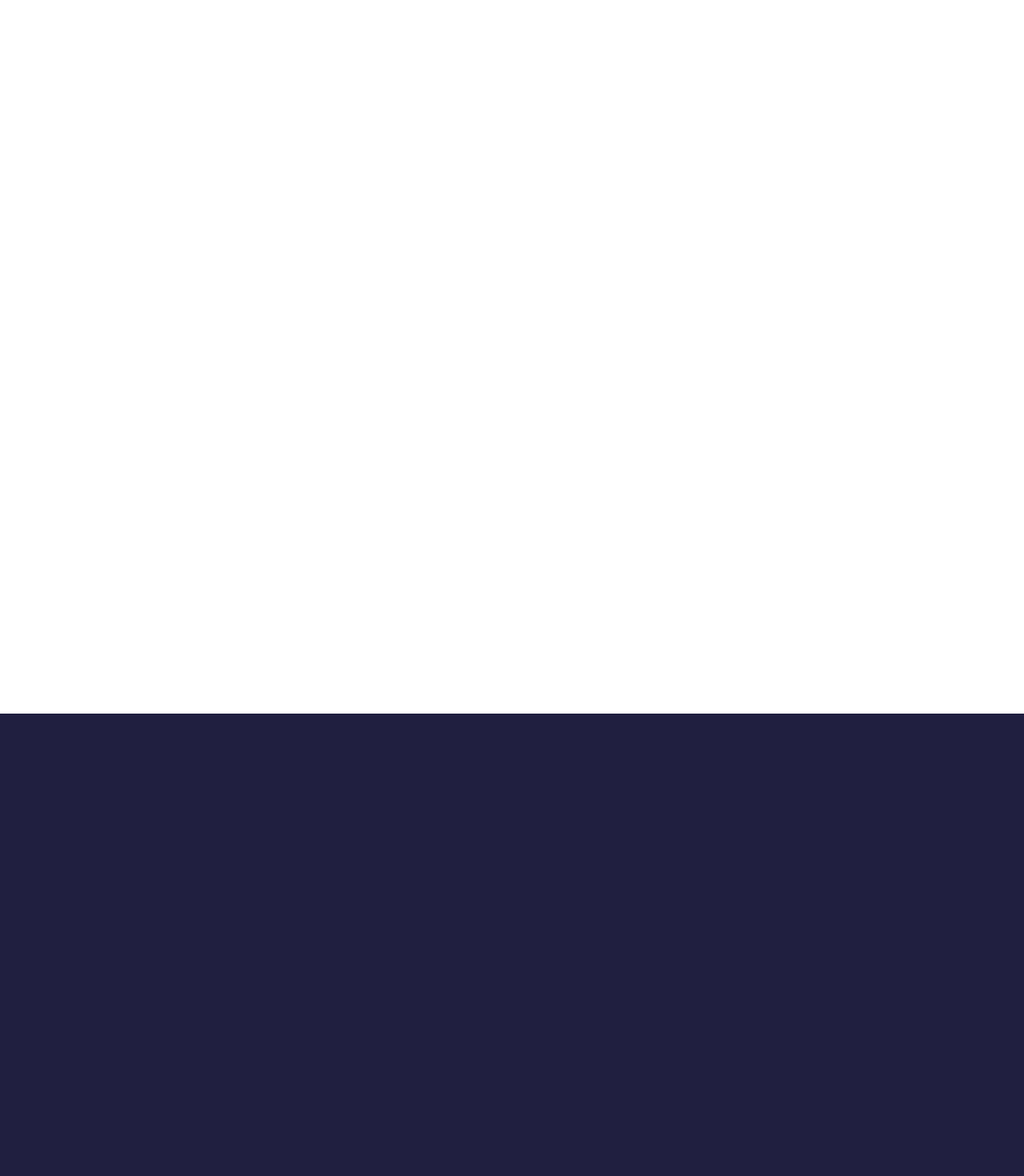
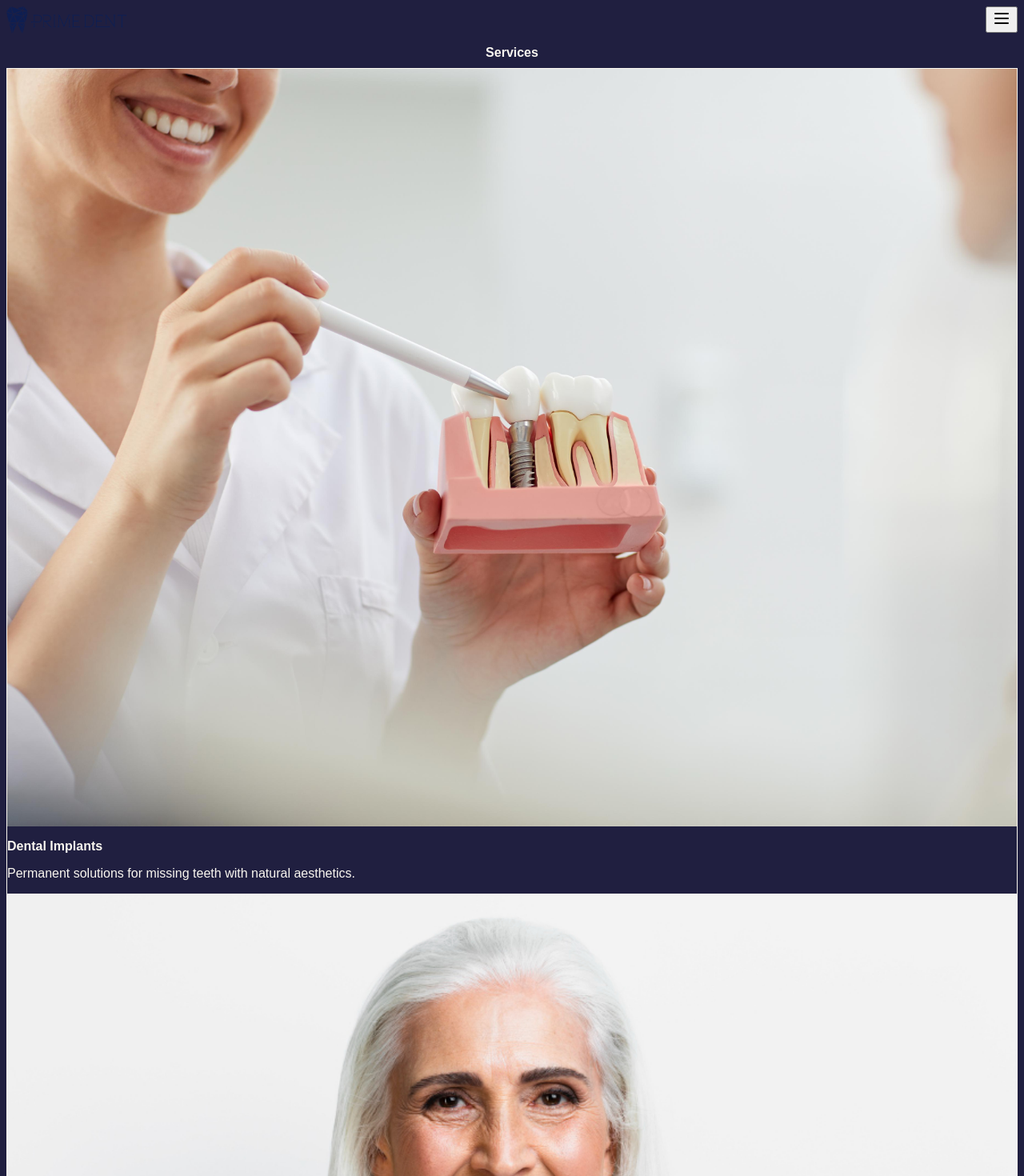
Before and after one commit to moh92ahm/primedent-next, a Next.js app: page /services in a window 1280 px wide. Before the commit this address had no page. Shown: the top 1470 px of the page at 80% size. Before the commit the page ends 892 px from the top, so only its background shows below. Built offline with nearby package versions, Linux system fonts and the light colour scheme.

Commit message:
problem in styling

```diff
--- a/postcss.config.js
+++ b/postcss.config.js
@@ -1,6 +1,6 @@
 module.exports = {
   plugins: {
-    tailwindcss: {},
+    '@tailwindcss/postcss': {},
     autoprefixer: {},
   },
 }
--- a/src/app/globals.css
+++ b/src/app/globals.css
@@ -10,7 +10,7 @@
   h5,
   h6 {
     font-size: unset;
-    font-weight: unset;
+    font-weight: 700;
   }
 
   :root {
@@ -32,9 +32,9 @@
   }
 }
 
-html {
+/* html {
   opacity: 0;
-}
+} */
 
 html[data-theme='dark'],
 html[data-theme='light'] {
--- a/src/app/layout.tsx
+++ b/src/app/layout.tsx
@@ -15,7 +15,7 @@ export default function RootLayout({
     <html lang="en">
       <body className="bg-[--brand-background] text-[--brand-white] antialiased">
         <Header />
-        {children}
+        <main className="min-h-screen px-4 md:px-8 lg:px-16">{children}</main>
         <Footer />
       </body>
     </html>
--- a/src/app/page.tsx
+++ b/src/app/page.tsx
@@ -1,7 +1,6 @@
 import type { Metadata } from 'next'
 import React from 'react'
 
-// import Image from 'next/image'
 import Link from 'next/link'
 
 import Image from 'next/image'
--- /dev/null
+++ b/src/app/services/page.tsx
@@ -0,0 +1,77 @@
+import type { Metadata } from 'next'
+import React from 'react'
+
+import Image from 'next/image'
+
+export const metadata: Metadata = {
+  title: 'Services | Primedent',
+}
+
+export default function ServicesPage() {
+
+  const services = [
+    {
+      title: 'Dental Implants',
+      description: 'Permanent solutions for missing teeth with natural aesthetics.',
+      image: '/03.jpeg',
+    },
+    {
+      title: 'Hollywood Smile',
+      description: 'Transform your smile with veneers and cosmetic enhancements.',
+      image: '/02.jpg',
+    },
+    {
+      title: 'Zirconium Crowns',
+      description: 'Strong, metal-free crowns for durability and beauty.',
+      image: '/01.jpg',
+    },
+    {
+      title: 'Root Canal Treatment',
+      description: 'Save natural teeth with painless root canal procedures.',
+      image: '/05.jpeg',
+    },
+    {
+      title: 'Teeth Whitening',
+      description: 'Professional whitening for a brighter, cleaner smile.',
+      image: '/04.jpeg',
+    },
+    {
+      title: 'Orthodontics',
+      description: 'Invisible aligners for discreet and comfortable orthodontics.',
+      image: '/06.jpeg',
+    },
+  ]
+
+  return (
+    <div className="bg-background text-foreground">
+      {/* Hero Section */}
+      <div className="relative overflow-hidden my-28 w-max-screen-xl mx-auto px-6 justify-items-center">
+        <h1 className="text-brand-white justify-center font-heading font-bold text-6xl">Services</h1>
+      </div>
+      {/* Services Grid */}
+      <section className=" max-w-screen-xl m-auto grid grid-cols-1 md:grid-cols-2 lg:grid-cols-3 gap-12 pb-24">
+        {services.map((service, index) => (
+          <div
+            key={index}
+            className="p-6 group border border-border bg-brand-primary transition-colors hover:bg-brand-dark text-foreground hover:text-brand-primary"
+          >
+            <div className="aspect-[4/3] relative">
+              <Image
+                src={service.image}
+                alt={service.title}
+                fill
+                className="object-cover"
+              />
+            </div>
+            <div className="p-4">
+              <h3 className="text-xl font-heading font-bold mb-1 transition-colors text-brand-background group-hover:text-brand-primary">{service.title}</h3>
+              <p className="text-sm transition-colors text-brand-background group-hover:text-white">
+                {service.description}
+              </p>
+            </div>
+          </div>
+        ))}
+      </section>
+    </div>
+  )
+}
--- /dev/null
+++ b/src/components/Header/RowLabel.tsx
@@ -0,0 +1,13 @@
+'use client'
+import { Header } from '@/payload-types'
+import { RowLabelProps, useRowLabel } from '@payloadcms/ui'
+
+export const RowLabel: React.FC<RowLabelProps> = () => {
+  const data = useRowLabel<NonNullable<Header['navItems']>[number]>()
+
+  const label = data?.data?.link?.label
+    ? `Nav item ${data.rowNumber !== undefined ? data.rowNumber + 1 : ''}: ${data?.data?.link?.label}`
+    : 'Row'
+
+  return <div>{label}</div>
+}
--- a/tailwind.config.js
+++ b/tailwind.config.js
@@ -1,7 +1,9 @@
+/** @type {import('tailwindcss').Config} */
 import tailwindcssAnimate from 'tailwindcss-animate'
 import typography from '@tailwindcss/typography'
 
-/** @type {import('tailwindcss').Config} */
+import defaultTheme from 'tailwindcss/defaultTheme'
+
 const config = {
   content: [
     './pages/**/*.{ts,tsx}',
@@ -9,89 +11,34 @@ const config = {
     './app/**/*.{ts,tsx}',
     './src/**/*.{ts,tsx}',
   ],
-  darkMode: ['selector', '[data-theme="dark"]'],
-  plugins: [tailwindcssAnimate, typography],
-  prefix: '',
-  safelist: [
-    'lg:col-span-4',
-    'lg:col-span-6',
-    'lg:col-span-8',
-    'lg:col-span-12',
-    'border-border',
-    'bg-card',
-    'border-error',
-    'bg-error/30',
-    'border-success',
-    'bg-success/30',
-    'border-warning',
-    'bg-warning/30',
-  ],
+  darkMode: ['class'],
   theme: {
     container: {
       center: true,
       padding: {
+        DEFAULT: '1rem',
+        sm: '1rem',
+        md: '2rem',
+        lg: '2rem',
+        xl: '2rem',
         '2xl': '2rem',
-        DEFAULT: '1rem',
-        lg: '2rem',
-        md: '2rem',
-        sm: '1rem',
-        xl: '2rem',
       },
       screens: {
+        sm: '40rem',
+        md: '48rem',
+        lg: '64rem',
+        xl: '80rem',
         '2xl': '86rem',
-        lg: '64rem',
-        md: '48rem',
-        sm: '40rem',
-        xl: '80rem',
       },
     },
     extend: {
-      animation: {
-        'accordion-down': 'accordion-down 0.2s ease-out',
-        'accordion-up': 'accordion-up 0.2s ease-out',
-      },
-      borderRadius: {
-        lg: 'var(--radius)',
-        md: 'calc(var(--radius) - 2px)',
-        sm: 'calc(var(--radius) - 4px)',
+      fontFamily: {
+        heading: ['Cormorant Garamond', 'serif', ...defaultTheme.fontFamily.sans],
+        body: ['Montserrat', 'sans-serif'],
+        sans: ['Montserrat', 'sans-serif'],
+        mono: ['monospace'],
       },
       colors: {
-        accent: {
-          DEFAULT: 'hsl(var(--accent))',
-          foreground: 'hsl(var(--accent-foreground))',
-        },
-        background: 'hsl(var(--background))',
-        border: 'hsla(var(--border))',
-        card: {
-          DEFAULT: 'hsl(var(--card))',
-          foreground: 'hsl(var(--card-foreground))',
-        },
-        destructive: {
-          DEFAULT: 'hsl(var(--destructive))',
-          foreground: 'hsl(var(--destructive-foreground))',
-        },
-        foreground: 'hsl(var(--foreground))',
-        input: 'hsl(var(--input))',
-        muted: {
-          DEFAULT: 'hsl(var(--muted))',
-          foreground: 'hsl(var(--muted-foreground))',
-        },
-        popover: {
-          DEFAULT: 'hsl(var(--popover))',
-          foreground: 'hsl(var(--popover-foreground))',
-        },
-        primary: {
-          DEFAULT: 'hsl(var(--primary))',
-          foreground: 'hsl(var(--primary-foreground))',
-        },
-        ring: 'hsl(var(--ring))',
-        secondary: {
-          DEFAULT: 'hsl(var(--secondary))',
-          foreground: 'hsl(var(--secondary-foreground))',
-        },
-        success: 'hsl(var(--success))',
-        error: 'hsl(var(--error))',
-        warning: 'hsl(var(--warning))',
         brand: {
           dark: '#0b0d0c',
           background: '#201f40',
@@ -101,11 +48,9 @@ const config = {
           white: '#faf7f0',
         },
       },
-      fontFamily: {
-        mono: ['monospace'],
-        sans: ['Montserrat', 'sans-serif'],
-        heading: ['Cormorant Garamond', 'serif'],
-        body: ['Montserrat', 'sans-serif'],
+      animation: {
+        'accordion-down': 'accordion-down 0.2s ease-out',
+        'accordion-up': 'accordion-up 0.2s ease-out',
       },
       keyframes: {
         'accordion-down': {
@@ -119,59 +64,26 @@ const config = {
       },
       typography: (theme) => ({
         DEFAULT: {
-          css: [
-            {
-              '--tw-prose-body': 'var(--text)',
-              '--tw-prose-headings': 'var(--text)',
-              'h1, h2, h3, h4, h5, h6': {
-                fontFamily: theme('fontFamily.heading').join(', '),
-              },
-              h1: {
-                fontWeight: 'bold',
-                marginBottom: '0.25em',
-              },
+          css: {
+            '--tw-prose-body': theme('colors.brand.white'),
+            '--tw-prose-headings': theme('colors.brand.primary'),
+            h1: {
+              fontFamily: theme('fontFamily.heading').join(', '),
+              fontWeight: 'bold',
+              marginBottom: '0.25em',
             },
-          ],
-        },
-        base: {
-          css: [
-            {
-              h1: {
-                fontSize: '2.5rem',
-                fontWeight: 700,
-              },
-              h2: {
-                fontSize: '1.25rem',
-                fontWeight: 700,
-              },
+            h2: {
+              fontFamily: theme('fontFamily.heading').join(', '),
+              fontWeight: 'bold',
             },
-          ],
-        },
-        md: {
-          css: [
-            {
-              h1: {
-                fontSize: '3.5rem',
-                fontWeight: 700,
-              },
-              h2: {
-                fontSize: '1.5rem',
-                fontWeight: 700,
-              },
-              h3: {
-                fontSize: '1.5rem',
-                fontWeight: 700,
-              },
-              h4: {
-                fontSize: '1.25rem',
-                fontWeight: 700,
-              },
-            },
-          ],
+          },
         },
       }),
     },
   },
+  plugins: [tailwindcssAnimate, typography],
+  prefix: '',
+  safelist: [],
 }
 
 export default config
```
Also changed, not shown: package.json (+5 -3 lines), src/components/ui/sheet.tsx (+14 -36 lines), 1 other file (tests, documents, lock files or other folders).
